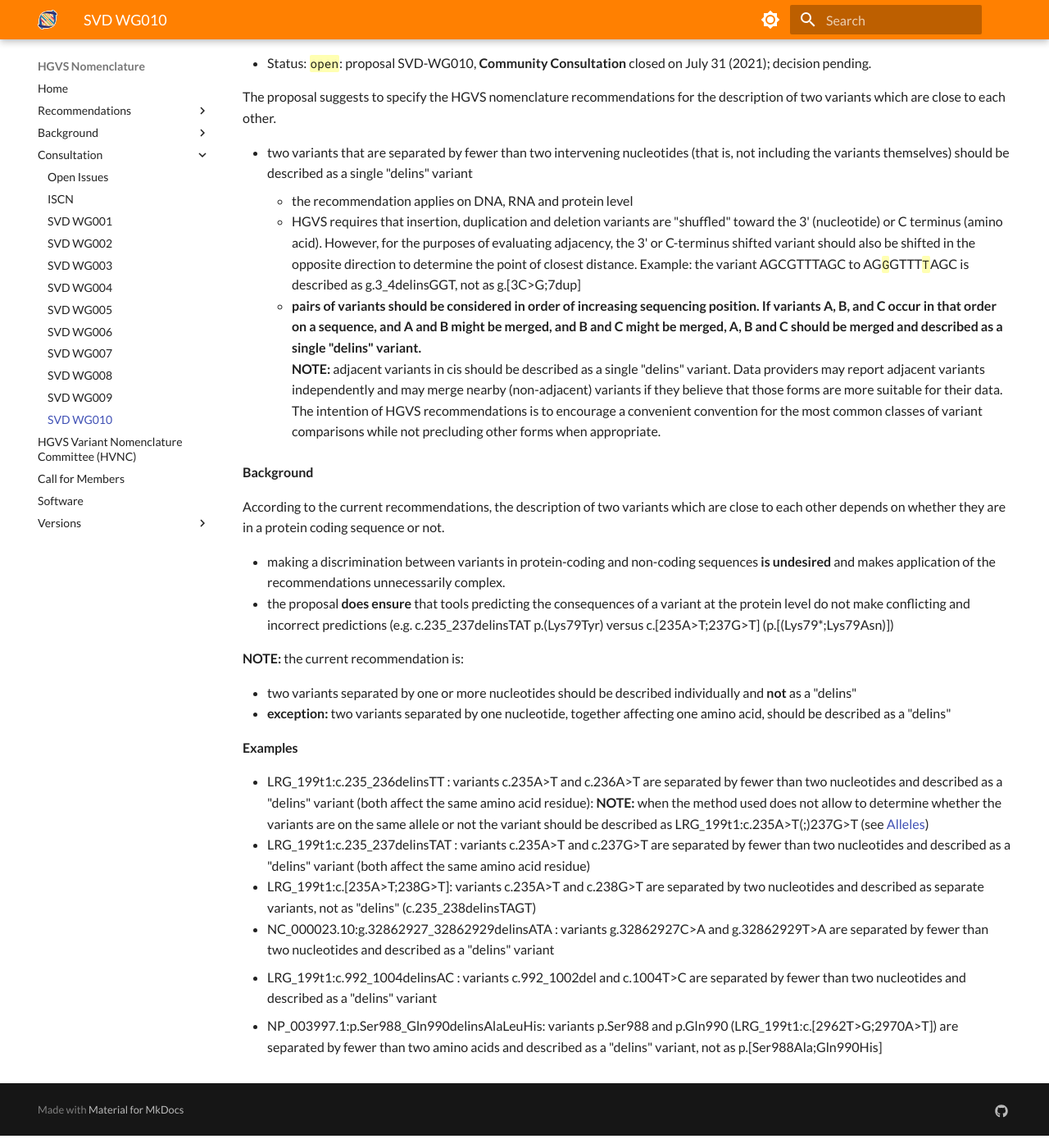
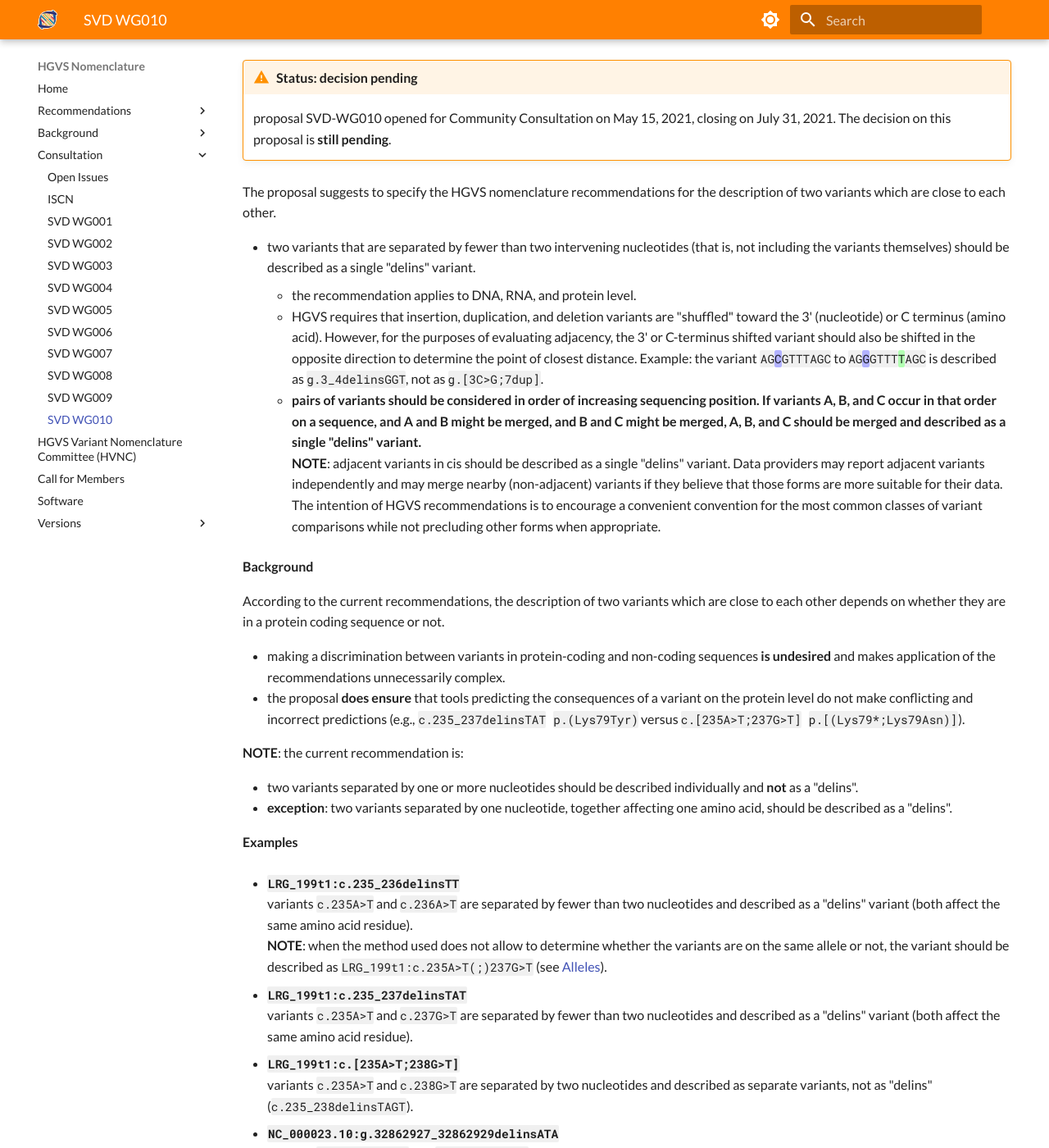
Before and after one commit to HGVSnomenclature/hgvs-nomenclature, an MkDocs documentation site: the page built from docs/consultation/SVD-WG010.md, in a window 1280 px wide and 1400 px high, scrolled down 287 px. Shown: the whole window at 82% size. Built offline with MkDocs 1.6.1 and Material for MkDocs 9.7.7, drawn with Linux system fonts in a browser that asks for light colours; some of the changed text lies outside the part shown.

Commit message:
Style and fix the SVD-WG010 page.

```diff
--- a/docs/consultation/SVD-WG010.md
+++ b/docs/consultation/SVD-WG010.md
@@ -2,34 +2,53 @@
 
 ### Proposal SVD-WG010 (var distance)
 
-- Status: <code class="spot1">open</code>: proposal SVD-WG010, **Community Consultation** closed on July 31 (2021); decision pending.
+!!! warning "Status: decision pending"
+
+    proposal SVD-WG010 opened for Community Consultation on May 15, 2021, closing on July 31, 2021.
+    The decision on this proposal is **still pending**.
 
 The proposal suggests to specify the HGVS nomenclature recommendations for the description of two variants which are close to each other.
 
-- two variants that are separated by fewer than two intervening nucleotides (that is, not including the variants themselves) should be described as a single "delins" variant
-    - the recommendation applies on DNA, RNA and protein level
-    - HGVS requires that insertion, duplication and deletion variants are "shuffled" toward the 3' (nucleotide) or C terminus (amino acid). However, for the purposes of evaluating adjacency, the 3' or C-terminus shifted variant should also be shifted in the opposite direction to determine the point of closest distance. Example: the variant AGCGTTTAGC to AG<code class="spot1">G</code>GTTT<code class="spot1">T</code>AGC is described as g.3_4delinsGGT, not as g.[3C>G;7dup]
-    - **pairs of variants should be considered in order of increasing sequencing position. If variants A, B, and C occur in that order on a sequence, and A and B might be merged, and B and C might be merged, A, B and C should be merged and described as a single "delins" variant.**<br>
-      **NOTE:** adjacent variants in cis should be described as a single "delins" variant. Data providers may report adjacent variants independently and may merge nearby (non-adjacent) variants if they believe that those forms are more suitable for their data. The intention of HGVS recommendations is to encourage a convenient convention for the most common classes of variant comparisons while not precluding other forms when appropriate.
+- two variants that are separated by fewer than two intervening nucleotides (that is, not including the variants themselves) should be described as a single "delins" variant.
+    - the recommendation applies to DNA, RNA, and protein level.
+    - HGVS requires that insertion, duplication, and deletion variants are "shuffled" toward the 3' (nucleotide) or C terminus (amino acid).
+      However, for the purposes of evaluating adjacency, the 3' or C-terminus shifted variant should also be shifted in the opposite direction to determine the point of closest distance.
+      Example: the variant `AG`<code class="sub">C</code>`GTTTAGC` to `AG`<code class="sub">G</code>`GTTT`<code class="ins">T</code>`AGC` is described as `g.3_4delinsGGT`, not as `g.[3C>G;7dup]`.
+    - **pairs of variants should be considered in order of increasing sequencing position.
+      If variants A, B, and C occur in that order on a sequence, and A and B might be merged, and B and C might be merged, A, B, and C should be merged and described as a single "delins" variant.**<br>
+      **NOTE**: adjacent variants in cis should be described as a single "delins" variant.
+      Data providers may report adjacent variants independently and may merge nearby (non-adjacent) variants if they believe that those forms are more suitable for their data.
+      The intention of HGVS recommendations is to encourage a convenient convention for the most common classes of variant comparisons while not precluding other forms when appropriate.
 
 **Background**
 
 According to the current recommendations, the description of two variants which are close to each other depends on whether they are in a protein coding sequence or not.
 
 - making a discrimination between variants in protein-coding and non-coding sequences **is undesired** and makes application of the recommendations unnecessarily complex.
-- the proposal **does ensure** that tools predicting the consequences of a variant at the protein level do not make conflicting and incorrect predictions (e.g. c.235_237delinsTAT p.(Lys79Tyr) versus c.[235A>T;237G>T] (p.[(Lys79*;Lys79Asn)])
+- the proposal **does ensure** that tools predicting the consequences of a variant on the protein level do not make conflicting and incorrect predictions (e.g., `c.235_237delinsTAT` &nbsp; `p.(Lys79Tyr)` versus `c.[235A>T;237G>T]` &nbsp; `p.[(Lys79*;Lys79Asn)]`).
 
-**NOTE:** the current recommendation is:
+**NOTE**: the current recommendation is:
 
-- two variants separated by one or more nucleotides should be described individually and **not** as a "delins"
-- **exception:** two variants separated by one nucleotide, together affecting one amino acid, should be described as a "delins"
+- two variants separated by one or more nucleotides should be described individually and **not** as a "delins".
+- **exception**: two variants separated by one nucleotide, together affecting one amino acid, should be described as a "delins".
 
 #### Examples
 
-- LRG_199t1:c.235_236delinsTT : variants c.235A>T and c.236A>T are separated by fewer than two nucleotides and described as a "delins" variant (both affect the same amino acid residue): **NOTE:** when the method used does not allow to determine whether the variants are on the same allele or not the variant should be described as LRG_199t1:c.235A>T(;)237G>T (see [Alleles](../recommendations/DNA/alleles.md))
-- LRG_199t1:c.235_237delinsTAT : variants c.235A>T and c.237G>T are separated by fewer than two nucleotides and described as a "delins" variant (both affect the same amino acid residue)
-- LRG_199t1:c.[235A>T;238G>T]: variants c.235A>T and c.238G>T are separated by two nucleotides and described as separate variants, not as "delins" (c.235_238delinsTAGT)
-- NC_000023.10:g.32862927_32862929delinsATA : variants g.32862927C>A and g.32862929T>A are separated by fewer than two nucleotides and described as a "delins" variant
-- LRG_199t1:c.992_1004delinsAC : variants c.992_1002del and c.1004T>C are separated by fewer than two nucleotides and described as a "delins" variant
+- **`LRG_199t1:c.235_236delinsTT`**<br>
+  variants `c.235A>T` and `c.236A>T` are separated by fewer than two nucleotides and described as a "delins" variant (both affect the same amino acid residue).<br>
+  **NOTE**: when the method used does not allow to determine whether the variants are on the same allele or not, the variant should be described as `LRG_199t1:c.235A>T(;)237G>T` (see [Alleles](../recommendations/DNA/alleles.md)).
 
-- NP_003997.1:p.Ser988_Gln990delinsAlaLeuHis: variants p.Ser988 and p.Gln990 (LRG_199t1:c.[2962T>G;2970A>T]) are separated by fewer than two amino acids and described as a "delins" variant, not as p.[Ser988Ala;Gln990His]
+- **`LRG_199t1:c.235_237delinsTAT`**<br>
+  variants `c.235A>T` and `c.237G>T` are separated by fewer than two nucleotides and described as a "delins" variant (both affect the same amino acid residue).
+
+- **`LRG_199t1:c.[235A>T;238G>T]`**<br>
+  variants `c.235A>T` and `c.238G>T` are separated by two nucleotides and described as separate variants, not as "delins" (`c.235_238delinsTAGT`).
+
+- **`NC_000023.10:g.32862927_32862929delinsATA`**<br>
+  variants `g.32862927C>A` and `g.32862929T>A` are separated by fewer than two nucleotides and described as a "delins" variant.
+
+- **`LRG_199t1:c.992_1004delinsAC`**<br>
+  variants `c.992_1002del` and `c.1004T>C` are separated by fewer than two nucleotides and described as a "delins" variant.
+
+- **`NP_003997.1:p.Ser988_Gln990delinsAlaLeuHis`**<br>
+  variants `p.Ser988` and `p.Gln990` (`LRG_199t1:c.[2962T>G;2970A>T]`) are separated by fewer than two amino acids and described as a "delins" variant, not as `p.[Ser988Ala;Gln990His]`.
```
